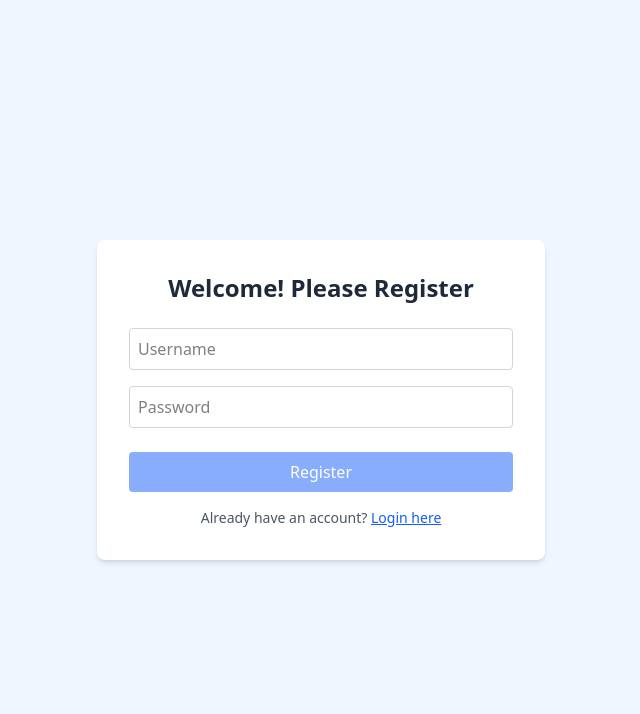
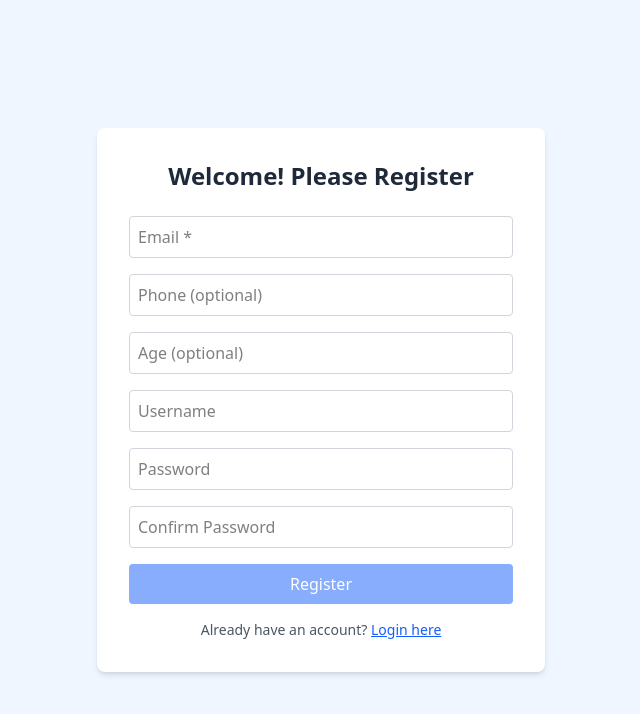
Before and after one commit to MohitS2883/Project-VIII-Sem, a React (Vite) app in the folder client/: page / in a window 1280 px wide. Shown: the top 714 px of the page, without its empty margins (319-959 px from the left). Built offline with nearby package versions, Linux system fonts and the light colour scheme; no server answers.

Commit message:
UI Improved

```diff
--- a/client/src/Chat.jsx
+++ b/client/src/Chat.jsx
@@ -15,8 +15,9 @@ export default function Chat() {
     const [offlinePeople, setOfflinePeople] = useState({});
     const [selectedUser, setSelectedUser] = useState(null);
     const [newMessageText, setNewMessageText] = useState('');
+    const [userInfoVisible, setUserInfoVisible] = useState(false);
     const [messages, setMessages] = useState([]);
-    const { setId, id, userName, setLoggedInUserName } = useContext(UserContext);
+    const { setId, id, userName, setLoggedInUserName, userInfo, setUserInfo } = useContext(UserContext);
     const divUnderMessages = useRef(null);
     const BOT_ID = "60b8d295f7f6d632d8b53cd4";
     const BOT_USERNAME = "travel-bot";
@@ -44,6 +45,13 @@ export default function Chat() {
             divUnderMessages.current.scrollIntoView({ behavior: 'smooth', block: 'end' });
         }
     }, [messages]);
+
+    useEffect(() => {
+        axios.get('/profile').then(res => {
+            setUserInfo(res.data);
+        });
+    }, []);
+
 
     useEffect(() => {
         if (selectedUser) {
@@ -110,6 +118,7 @@ export default function Chat() {
     const messageWithoutDupes = uniqBy(messages, '_id');
 
     return (
+        <>
         <div className="flex h-screen">
             {/* Sidebar */}
             <div className="bg-gradient-to-b from-slate-100 to-slate-200 w-1/4 border-r border-slate-300 flex flex-col">
@@ -167,7 +176,7 @@ export default function Chat() {
                     {/*</div>*/}
                 </div>
                 <div className="p-4 flex items-center justify-between border-t border-slate-300 bg-slate-200">
-                    <div className="flex items-center space-x-2">
+                    <div className="flex items-center space-x-2 cursor-pointer" onClick={() => setUserInfoVisible(true)}>
                         <div className="bg-slate-100 p-2 rounded-full">
                             <svg xmlns="http://www.w3.org/2000/svg" viewBox="0 0 24 24" fill="currentColor" className="w-6 h-6 text-gray-500">
                                 <path fillRule="evenodd" d="M7.5 6a4.5 4.5 0 1 1 9 0 4.5 4.5 0 0 1-9 0ZM3.751 20.105a8.25 8.25 0 0 1 16.498 0 .75.75 0 0 1-.437.695A18.683 18.683 0 0 1 12 22.5c-2.786 0-5.433-.608-7.812-1.7a.75.75 0 0 1-.437-.695Z" clipRule="evenodd" />
@@ -254,5 +263,34 @@ export default function Chat() {
                 )}
             </div>
         </div>
+            {userInfoVisible && (
+                <div className="fixed inset-0 bg-white/30 backdrop-blur-sm flex items-center justify-center z-50">
+                    <div className="bg-white p-6 rounded-lg shadow-xl w-80">
+                        <h2 className="text-lg font-semibold mb-2">User Info</h2>
+                        <p><strong>Username:</strong> {userInfo.username}</p>
+                        <p><strong>Email:</strong> {userInfo.email || "—"}</p>
+                        <p><strong>Phone:</strong> {userInfo.phone || "—"}</p>
+                        <p><strong>Age:</strong> {userInfo.age || "—"}</p>
+
+                        <div className="flex justify-end gap-2 mt-4">
+                            <button
+                                onClick={() => {
+                                    setUserInfoVisible(false);
+                                }}
+                                className="bg-gray-300 px-3 py-1 rounded hover:bg-gray-400"
+                            >
+                                Close
+                            </button>
+                            <button
+                                onClick={logout}
+                                className="bg-red-500 text-white px-3 py-1 rounded hover:bg-red-600"
+                            >
+                                Logout
+                            </button>
+                        </div>
+                    </div>
+                </div>
+            )}
+        </>
     );
 }
--- a/client/src/RegisterAndLoginForm.jsx
+++ b/client/src/RegisterAndLoginForm.jsx
@@ -4,48 +4,113 @@ import { UserContext } from "./UserContext.jsx";
 
 export default function RegisterAndLoginForm() {
     const [userName, setUsername] = useState("");
+    const [email, setEmail] = useState("");
+    const [phone, setPhone] = useState("");
+    const [age, setAge] = useState("");
     const [password, setPassword] = useState("");
+    const [confirmPassword, setConfirmPassword] = useState("");
     const [mode, setMode] = useState("register");
+
     const { setLoggedInUserName, setId } = useContext(UserContext);
 
     async function handleSubmit(e) {
         e.preventDefault();
-        if (!userName || !password) return;
+        if (!userName || !password || (mode === "register" && !email))
+            return alert("Please fill the required fields.");
+
+        if (mode === "register" && password !== confirmPassword)
+            return alert("Passwords do not match.");
 
         const url = mode === "register" ? "/register" : "/login";
+        const payload =
+            mode === "register"
+                ? { username: userName, email, phone, age, password }
+                : { username: userName, password };
 
         try {
-            const { data } = await axios.post(url, { username: userName, password });
+            const { data } = await axios.post(url, payload);
             setLoggedInUserName(userName);
             setId(data.userId);
-        } catch (error) {
+        } catch (err) {
             alert(`Failed to ${mode}. Please try again.`);
         }
     }
+
+    const inputClass =
+        "block w-full rounded-sm p-2 mb-4 border border-gray-300 focus:outline-none focus:ring-2 focus:ring-blue-400";
 
     return (
         <div className="bg-blue-50 h-screen flex items-center justify-center px-4">
             <div className="bg-white p-8 rounded-lg shadow-md max-w-md w-full">
                 <h2 className="text-2xl font-semibold mb-6 text-center text-gray-800">
-                    {mode === "register" ? "Welcome! Please Register" : "Welcome Back! Please Login"}
+                    {mode === "register"
+                        ? "Welcome! Please Register"
+                        : "Welcome Back! Please Login"}
                 </h2>
+
                 <form onSubmit={handleSubmit}>
+                    {/* Only show extra fields while registering */}
+                    {mode === "register" && (
+                        <>
+                            <input
+                                value={email}
+                                onChange={(e) => setEmail(e.target.value)}
+                                type="email"
+                                placeholder="Email *"
+                                autoComplete="email"
+                                className={inputClass}
+                                required
+                            />
+                            <input
+                                value={phone}
+                                onChange={(e) => setPhone(e.target.value)}
+                                type="tel"
+                                placeholder="Phone (optional)"
+                                autoComplete="tel"
+                                className={inputClass}
+                            />
+                            <input
+                                value={age}
+                                onChange={(e) => setAge(e.target.value)}
+                                type="number"
+                                min="0"
+                                placeholder="Age (optional)"
+                                className={inputClass}
+                            />
+                        </>
+                    )}
+
                     <input
                         value={userName}
                         onChange={(e) => setUsername(e.target.value)}
                         type="text"
                         placeholder="Username"
                         autoComplete="username"
-                        className="block w-full rounded-sm p-2 mb-4 border border-gray-300 focus:outline-none focus:ring-2 focus:ring-blue-400"
+                        className={inputClass}
                     />
+
                     <input
                         value={password}
                         onChange={(e) => setPassword(e.target.value)}
                         type="password"
                         placeholder="Password"
-                        autoComplete={mode === "register" ? "new-password" : "current-password"}
-                        className="block w-full rounded-sm p-2 mb-6 border border-gray-300 focus:outline-none focus:ring-2 focus:ring-blue-400"
+                        autoComplete={
+                            mode === "register" ? "new-password" : "current-password"
+                        }
+                        className={inputClass}
                     />
+
+                    {mode === "register" && (
+                        <input
+                            value={confirmPassword}
+                            onChange={(e) => setConfirmPassword(e.target.value)}
+                            type="password"
+                            placeholder="Confirm Password"
+                            autoComplete="new-password"
+                            className={inputClass}
+                        />
+                    )}
+
                     <button
                         type="submit"
                         disabled={!userName || !password}
--- a/client/src/UserContext.jsx
+++ b/client/src/UserContext.jsx
@@ -6,6 +6,7 @@ export const UserContext = createContext({});
 export const UserContextProvider = ({ children }) => {
     const [userName, setLoggedInUserName] = useState(null);
     const [id, setId] = useState(null);
+    const [userInfo, setUserInfo] = useState({});
     useEffect(() => {
         axios.get('/profile').then(res => {
             setId(res.data.userId)
@@ -14,7 +15,7 @@ export const UserContextProvider = ({ children }) => {
     }, []);
 
     return (
-        <UserContext.Provider value={{ userName, setLoggedInUserName, id, setId }}>
+        <UserContext.Provider value={{ userName, setLoggedInUserName, id, setId, userInfo, setUserInfo,  }}>
             {children}
         </UserContext.Provider>
     );
```
Also changed, not shown: 2 other files (tests, documents, lock files or other folders).
